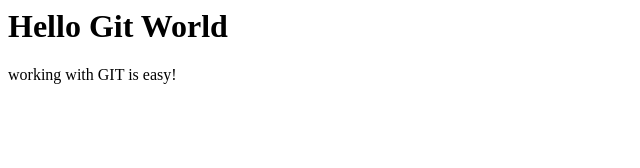
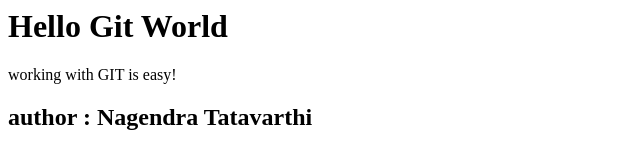
Before and after one commit to rajvirat/gitgithubMC, a plain HTML site: page index.html in a window 1280 px wide. Shown: the whole page, without its empty margins (0-640 px from the left). Drawn offline with Linux system fonts and the light colour scheme.

Commit message:
authored by me with github collobaration.

```diff
--- a/index.html
+++ b/index.html
@@ -3,3 +3,6 @@
 <div>
     <p>working with GIT is easy!</p>
 </div>
+
+
+<h2>author : Nagendra Tatavarthi </h2>
```
